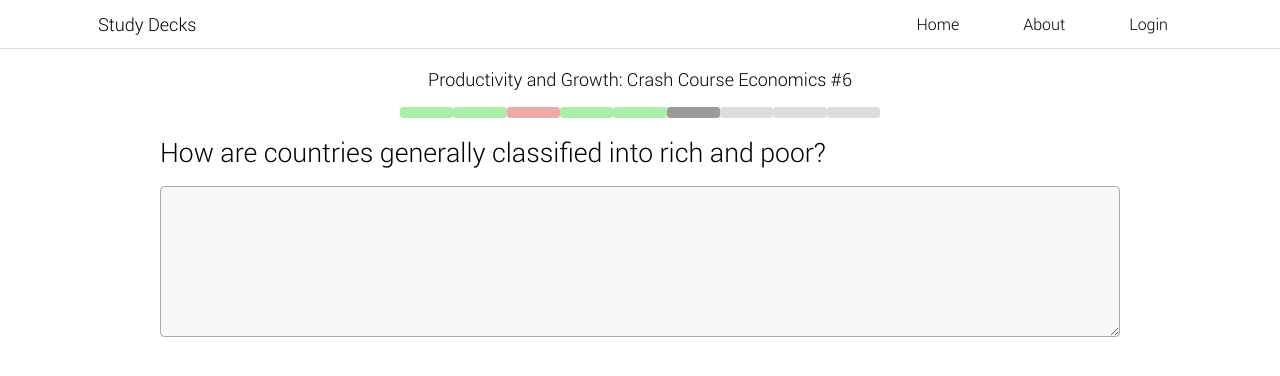
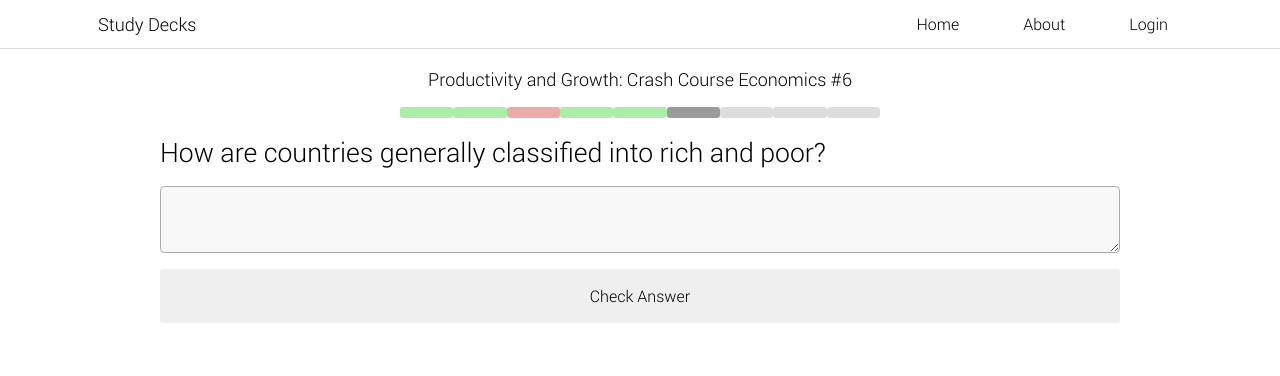
Before and after one commit to JacquesLucke/study-decks, a React app in the folder web-frontend/: page / in a window 1280 px wide. Shown: the top 376 px of the page. Built offline with nearby package versions, Linux system fonts and the light colour scheme.

Commit message:
add check answer button

```diff
--- a/web-frontend/src/task.tsx
+++ b/web-frontend/src/task.tsx
@@ -8,6 +8,7 @@ export default function Task() {
         How are countries generally classified into rich and poor?
       </StyledTaskBody>
       <TextArea />
+      <ButtonRow />
     </>
   );
 }
@@ -15,8 +16,16 @@ export default function Task() {
 function TextArea() {
   return (
     <StyledTextAreaContainer>
-      <StyledTextArea rows={5} />
+      <StyledTextArea rows={2} />
     </StyledTextAreaContainer>
+  );
+}
+
+function ButtonRow() {
+  return (
+    <>
+      <StyledCheckButton>Check Answer</StyledCheckButton>
+    </>
   );
 }
 
@@ -47,3 +56,24 @@ const StyledTextArea = styled.textarea`
   border-radius: 0.2em;
   border: 1px solid #aaa;
 `;
+
+const StyledCheckButton = styled.button`
+  padding: 1em;
+  cursor: pointer;
+  transition: 0.2s;
+  border-radius: 0.2em;
+  max-width: 60rem;
+  width: 100%;
+  margin: 1em auto;
+  display: block;
+  font-size: 12pt;
+  font-family: "Roboto";
+
+  &:hover {
+    background-color: #bbb;
+  }
+
+  &:active {
+    background-color: #aaa;
+  }
+`;
```
